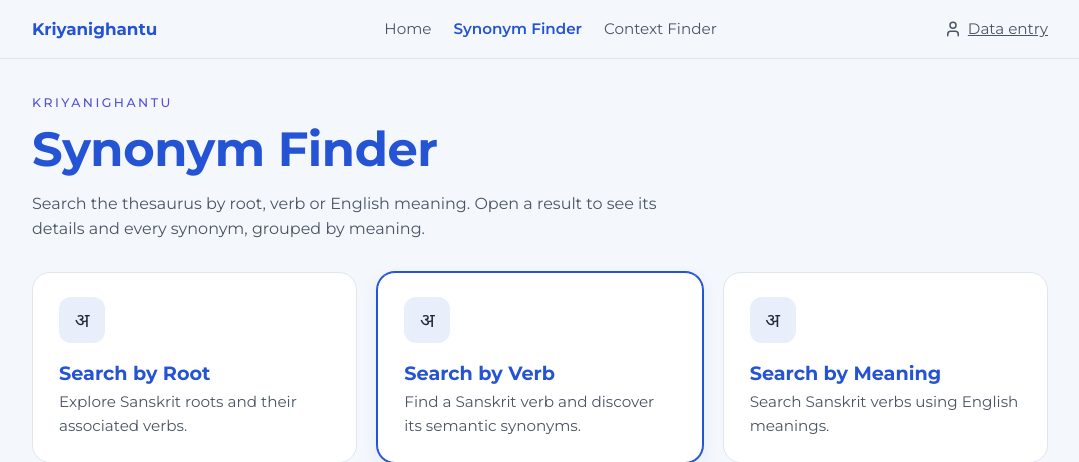
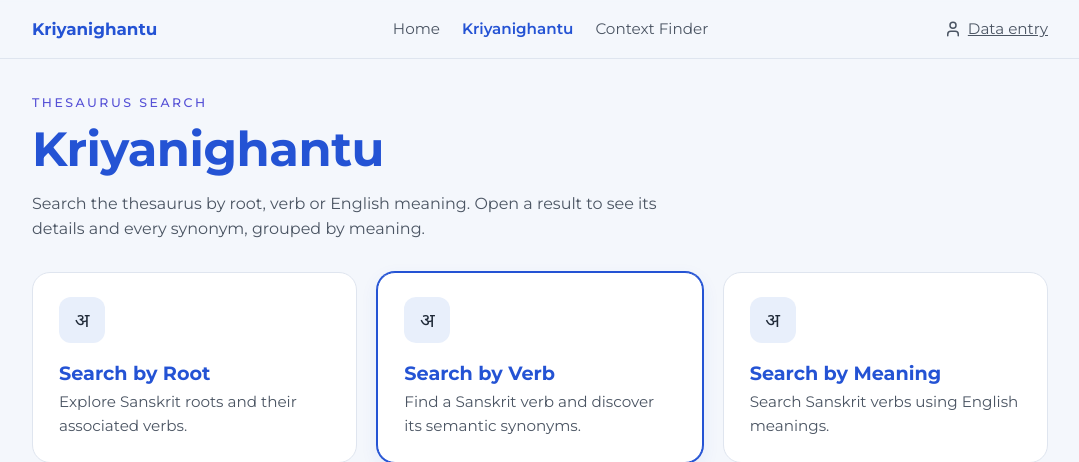
Before and after one commit to AdwaithES1/Kriyanighantu-GraphDB, a Flask app: page /synonyms in a window 1280 px wide. Shown: the top 462 px of the page, without its empty margins (100-1179 px from the left). Run offline with Flask 3, Linux system fonts and the light colour scheme; parts of the project's set-up code (start-up, migrations or seed data) failed here and were passed over.

Commit message:
Rename the Synonym Finder to Kriyanighantu
Co-Authored-By: Claude Opus 5.5 <noreply@anthropic.com>

```diff
--- a/webapp/templates/base.html
+++ b/webapp/templates/base.html
@@ -15,7 +15,7 @@
     <a class="brand" href="{{ url_for('home') }}">Kriyanighantu</a>
     <nav class="site-nav" aria-label="Main">
       <a href="{{ url_for('home') }}" {% if page == 'home' %}aria-current="page"{% endif %}>Home</a>
-      <a href="{{ url_for('synonyms_page') }}" {% if page == 'synonyms' %}aria-current="page"{% endif %}>Synonym Finder</a>
+      <a href="{{ url_for('synonyms_page') }}" {% if page == 'synonyms' %}aria-current="page"{% endif %}>Kriyanighantu</a>
       <a href="{{ url_for('context_page') }}" {% if page == 'context' %}aria-current="page"{% endif %}>Context Finder</a>
     </nav>
     <div class="nav-right">
--- a/webapp/templates/home.html
+++ b/webapp/templates/home.html
@@ -8,7 +8,7 @@
     <div class="cards">
       <a class="card" href="{{ url_for('synonyms_page') }}">
         <span class="tile" aria-hidden="true">अ</span>
-        <span class="finder-title">Synonym Finder</span>
+        <span class="finder-title">Kriyanighantu</span>
         <span class="finder-text">Search by root, verb or English meaning and see every synonym of a verb.</span>
       </a>
       <a class="card" href="{{ url_for('context_page') }}">
--- a/webapp/templates/synonyms.html
+++ b/webapp/templates/synonyms.html
@@ -1,8 +1,8 @@
 {% extends "base.html" %}
-{% block title %}Synonym Finder{% endblock %}
+{% block title %}Search{% endblock %}
 {% block content %}
-    <p class="eyebrow">Kriyanighantu</p>
-    <h1>Synonym Finder</h1>
+    <p class="eyebrow">Thesaurus search</p>
+    <h1>Kriyanighantu</h1>
     <p class="lead">Search the thesaurus by root, verb or English meaning. Open a result to see its details and every synonym, grouped by meaning.</p>
 
     <div class="cards" id="types">
```
Also changed, not shown: README.md.
